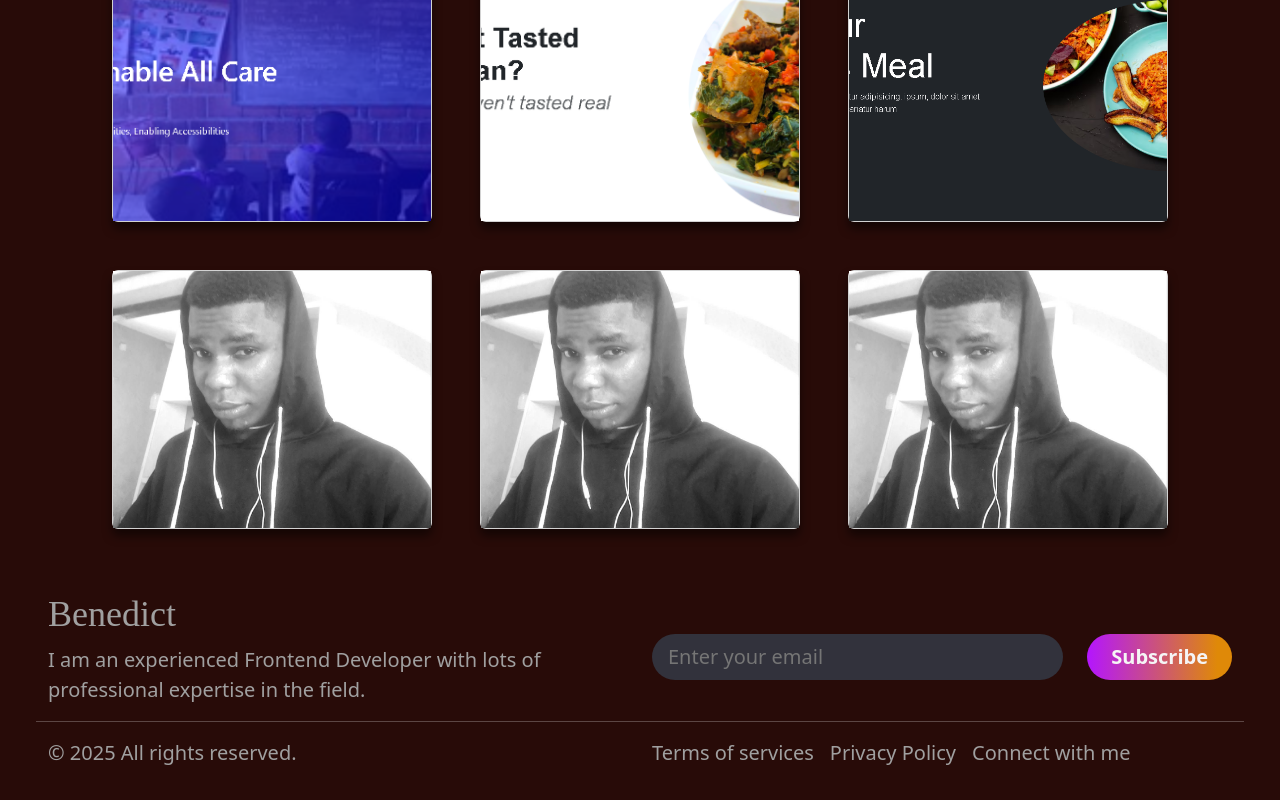
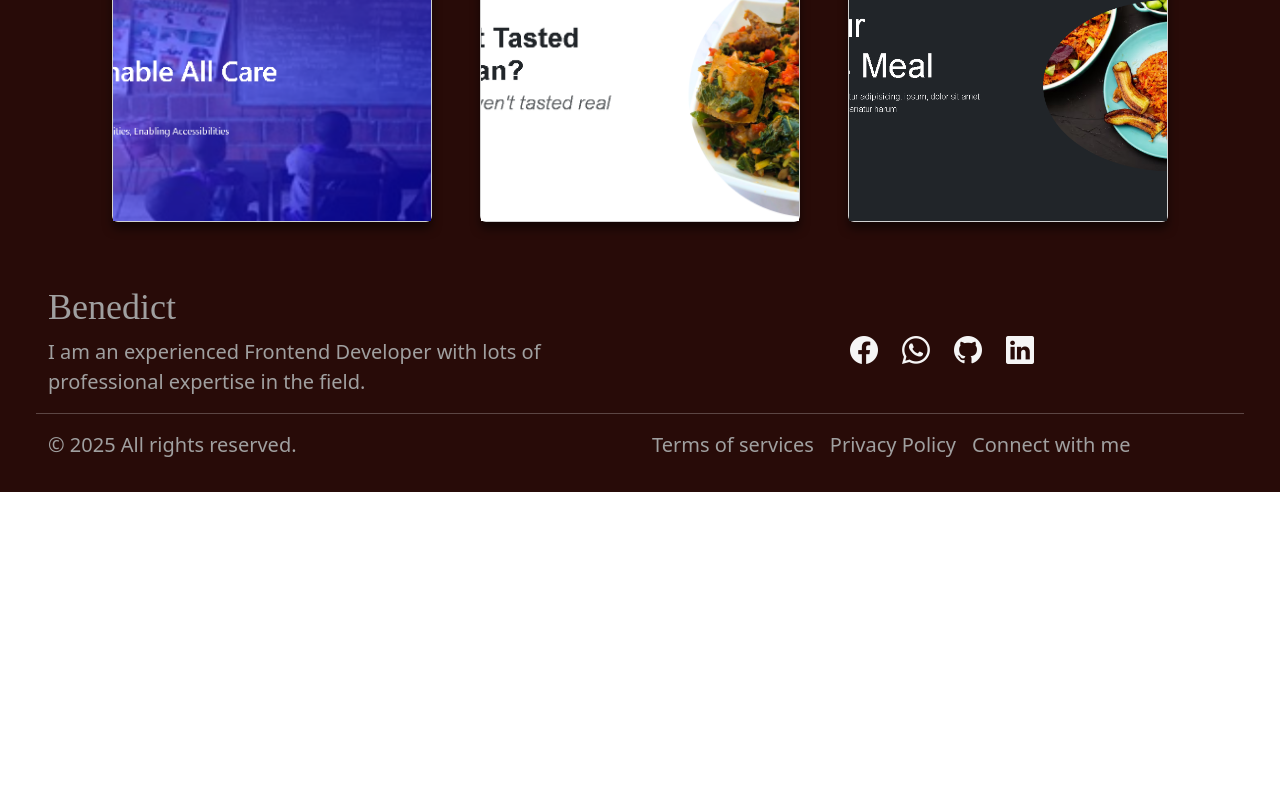
Before and after one commit to Benedict2305/Portfolio, a React (Create React App) app: page /portfolio in a window 1280 px wide. Shown: the part 294-1094 px from the top of the page. After the commit the page ends 800 px from the top, so only its background shows below. Built offline with nearby package versions, Linux system fonts and the light colour scheme; a web font is replaced by a local one.

Commit message:
added icon to the footer

```diff
--- a/src/about/About.js
+++ b/src/about/About.js
@@ -34,15 +34,15 @@ const About = () => {
             <div className="about-skills d-flex flex-column ">
               <div className="about-skill d-flex align-items-center gap-4 ">
                 <p className="">HTML & CSS</p>{" "}
-                <span style={{ width: "76%" }} />
+                <span style={{ width: "65%" }} />
               </div>
               <div className="about-skill d-flex align-items-center gap-4 ">
                 <p className="">JAVASCRIPT </p>{" "}
-                <span style={{ width: "77%" }} />
+                <span style={{ width: "59%" }} />
               </div>
               <div className="about-skill d-flex align-items-center gap-4 ">
                 <p className="">REACT JS </p>{" "}
-                <span style={{ width: "80%" }} />
+                <span style={{ width: "60%" }} />
               </div>
             </div>
           </div>
--- a/src/components/mywork_data.js
+++ b/src/components/mywork_data.js
@@ -22,23 +22,8 @@ const mywork_data = [
         w_name:"BreakFast Place",
         w_img:project3,
          w_detail:"An unforgettable experience that highlighted our fusion of traditional and contemporary flavors."
-    },
-    {
-        w_name:"web Design",
-        w_img:project4,
-         w_detail:"An unforgettable experience that highlighted our fusion of traditional and contemporary flavors."
-    },
-    {
-        w_name:"web Design",
-        w_img:project5,
-         w_detail:"An unforgettable experience that highlighted our fusion of traditional and contemporary flavors."
     }
-    ,
-    {
-        w_name:"web Design",
-        w_img:project6,
-         w_detail:"An unforgettable experience that highlighted our fusion of traditional and contemporary flavors."
-    }
+
 ]
 
 export default mywork_data
--- a/src/contact/Contact.js
+++ b/src/contact/Contact.js
@@ -45,7 +45,7 @@ const Contact = () => {
               type="text"
               id="yourName"
               placeholder="Enter Your Name"
-              name="name"
+              name="User_email"
             />
             <label htmlFor="yourEmail">Your Email</label>
             <input
@@ -53,6 +53,13 @@ const Contact = () => {
               id="yourName"
               placeholder="Enter Your Email"
               name="email"
+            />
+            <label htmlFor="subject">Subject</label>
+            <input
+              type="email"
+              id="subject"
+              placeholder="Enter Your Email"
+              name="subject"
             />
             <label htmlFor="message">Write your message here</label>
             <textarea
--- a/src/hero/Hero.js
+++ b/src/hero/Hero.js
@@ -3,7 +3,10 @@ import "./Hero.css";
 import ben1Image from "../images/ben1.jpg";
 const Hero = () => {
   return (
-    <section className="container-fluid py-5" style={{backgroundColor:'#280b08'}}>
+    <section
+      className="container-fluid py-5"
+      style={{ backgroundColor: "#280b08" }}
+    >
       <div className="row ">
         <div className="col-md-10 col-xl-7 d-flex flex-column justify-content-center align-items-center gap-1 mx-auto">
           <div className="heroImage">
@@ -18,9 +21,93 @@ const Hero = () => {
               expertise in the field.
             </p>
 
-            <div className="hero-action d-flex align-items-center  mb-3  justify-content-center">
-              <div className="hero-connect px-3 py-2 ">Connect with me</div>
-              <div className="hero-resume px-4 py-2 ">My resume</div>
+            <div className="hero-action d-flex align-items-center mb-3  justify-content-center">
+              <div className="hero-connect px-2 px-md-3 py-2 ">
+                Connect with me
+              </div>
+              <div
+                className="hero-resume px-2 px-md-4 py-2 "
+                data-bs-toggle="modal"
+                data-bs-target="#exampleModalToggle"
+              >
+                Resumé / CV
+              </div>
+
+              <div
+                class="modal fade text-dark"
+                id="exampleModalToggle"
+                aria-hidden="true"
+                aria-labelledby="exampleModalToggleLabel"
+                tabindex="-1"
+              >
+                <div class="modal-dialog modal-dialog-centered">
+                  <div class="modal-content">
+                    <div class="modal-header">
+                      <h1 class="modal-title fs-5" id="exampleModalToggleLabel">
+                        Resumé
+                      </h1>
+                      <button
+                        type="button"
+                        class="btn-close"
+                        data-bs-dismiss="modal"
+                        aria-label="Close"
+                      ></button>
+                    </div>
+                    <div class="modal-body">
+                      Show a second modal and hide this one with the button
+                      below.
+                    </div>
+                    <div class="modal-footer">
+                      <button
+                        class="btn btn-primary"
+                        data-bs-target="#exampleModalToggle2"
+                        data-bs-toggle="modal"
+                      >
+                        Open CV
+                      </button>
+                    </div>
+                  </div>
+                </div>
+              </div>
+              <div
+                class="modal fade"
+                id="exampleModalToggle2"
+                aria-hidden="true"
+                aria-labelledby="exampleModalToggleLabel2"
+                tabindex="-1"
+              >
+                <div class="modal-dialog modal-dialog-centered">
+                  <div class="modal-content">
+                    <div class="modal-header">
+                      <h1
+                        class="modal-title fs-5"
+                        id="exampleModalToggleLabel2"
+                      >
+                        Curriculum vitae
+                      </h1>
+                      <button
+                        type="button"
+                        class="btn-close"
+                        data-bs-dismiss="modal"
+                        aria-label="Close"
+                      ></button>
+                    </div>
+                    <div class="modal-body">
+                      Hide this modal and show the first with the button below.
+                      HELLO
+                    </div>
+                    <div class="modal-footer">
+                      <button
+                        class="btn btn-primary"
+                        data-bs-target="#exampleModalToggle"
+                        data-bs-toggle="modal"
+                      >
+                        Back to Resumé
+                      </button>
+                    </div>
+                  </div>
+                </div>
+              </div>
             </div>
           </div>
         </div>
--- a/src/navbar/Footer.css
+++ b/src/navbar/Footer.css
@@ -1,18 +1,4 @@
-.subscribeForm input:nth-child(1){
-    border: none;
-    outline: none;
-    background: #32323c;
-    color: #a0a0a0;
-    font-size: 20px;
-}
-.subscribeForm input:nth-child(2){
-background:linear-gradient(270deg, #df8908 10%, #b415ff 100% ) ;
-    cursor: pointer;
-    transition: 0.3s;
-    border: none;
-    outline: none;
-    font-size: 20px;
-}
+
 .subscribeForm input:nth-child(2):hover{
 transform: scale(1.08);
 transition: 0.3s;
@@ -29,7 +15,7 @@ color: #a0a0a0;
     font-size: 20px;
 }
 
-.footer .footerTerms:hover{
+.footer .footerTerms:hover, .footer_icon i:hover{
     background:linear-gradient(270deg, #df8908 70%, #b415ff 100% ) ;
 background-clip: text;
 -webkit-background-clip: text;
@@ -38,6 +24,10 @@ transform: scale(1.1);
 transition: 0.5s;
 }
 
+.footer_icon:hover i{
+    transform: scale(1.5);
+}
+
 @media (max-width:767.9px) {
     .changingReverse{
         display: flex;
--- a/src/navbar/Footer.js
+++ b/src/navbar/Footer.js
@@ -2,9 +2,8 @@ import React from "react";
 import "./Footer.css";
 import { NavLink } from "react-bootstrap";
 import { useState, useEffect } from "react";
-import benedictLogo from '../images/benedictLogo.png'
+import benedictLogo from "../images/benedictLogo.png";
 const Footer = () => {
-
   const [copyRightDate, setCopyRightDate] = useState("");
   useEffect(() => {
     const getRunningDate = new Date();
@@ -13,7 +12,10 @@ const Footer = () => {
   }, []);
 
   return (
-    <div className="container-fluid mb-4  py-3 position-absolute buttom-0 px-md-5" style={{backgroundColor:'#280b08'}}>
+    <div
+      className="container-fluid mb-4  py-3 position-absolute buttom-0 px-md-5"
+      style={{ backgroundColor: "#280b08" }}
+    >
       <div className="row">
         <div className="col-12">
           <div className="row align-items-center justify-content-center">
@@ -24,35 +26,43 @@ const Footer = () => {
                 expertise in the field.
               </p>
             </div>
-            <div className="col-md-6">
-              <form className="d-flex gap-4 justify-content-center subscribeForm">
-                <input
-                  type="email"
-                  placeholder="Enter your email"
-                  className="rounded-pill w-75 py-2 ps-3"
-                />
-
-                <input
-                  type="submit"
-                  value="Subscribe"
-                  className="rounded-pill px-4 fw-bolder"
-                />
-              </form>
-            </div>
+            <article className="col-md-6 d-flex column-gap-4 align-items-center justify-content-center">
+              <NavLink className="footer_icon">
+                <i class="bi bi-facebook fs-3 rounded-pill" onClick={() => window.open("https://www.facebook.com/ben.vic.7", "_blank")}></i>
+              </NavLink>
+              <NavLink className="footer_icon">
+                <i class="bi bi-whatsapp fs-3" onClick={() => window.open('https://wa.me/+2347067979657', '_blank')}></i>
+              </NavLink>
+              <NavLink className="footer_icon">
+                <i class="bi bi-github fs-3" onClick={() => window.open("https://github.com/Benedict2305", "_blank")}></i>
+              </NavLink>
+              <NavLink className="footer_icon">
+                <i
+                  class="bi bi-linkedin fs-3"
+                  onClick={() => window.open("https://www.facebook.com/ben.vic.7", "_blank")}
+                ></i>
+              </NavLink>
+            </article>
           </div>
         </div>
 
-        <hr className="mt-4 mt-sm-0"/>
+        <hr className="mt-4 mt-sm-0" />
         <div className="col-12">
           <div className="row changingReverse">
             <div className="col-md-5 col-lg-6 copyRight">
               {" "}
-              <p>© {copyRightDate}  All rights reserved.</p>
+              <p>© {copyRightDate} All rights reserved.</p>
             </div>
             <div className="col-md-7 col-lg-6 d-flex justify-content-evenl column-gap-3 footer flex-wrap">
-              <NavLink className=" footerTerms text-nowrap">Terms of services</NavLink>
-              <NavLink className="footerTerms text-nowrap">Privacy Policy </NavLink>
-              <NavLink className="footerTerms text-nowrap">Connect with me</NavLink>
+              <NavLink className=" footerTerms text-nowrap">
+                Terms of services
+              </NavLink>
+              <NavLink className="footerTerms text-nowrap">
+                Privacy Policy{" "}
+              </NavLink>
+              <NavLink className="footerTerms text-nowrap">
+                Connect with me
+              </NavLink>
             </div>
           </div>
         </div>
```
